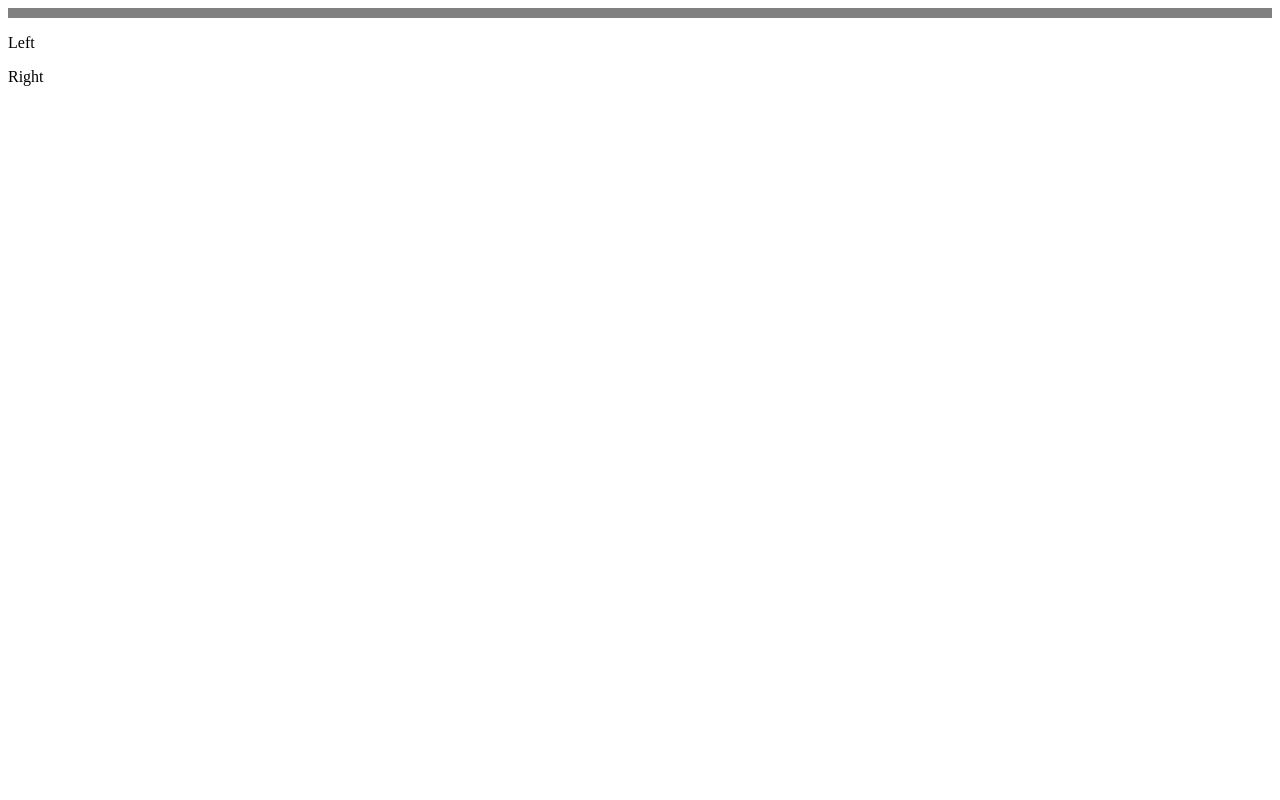
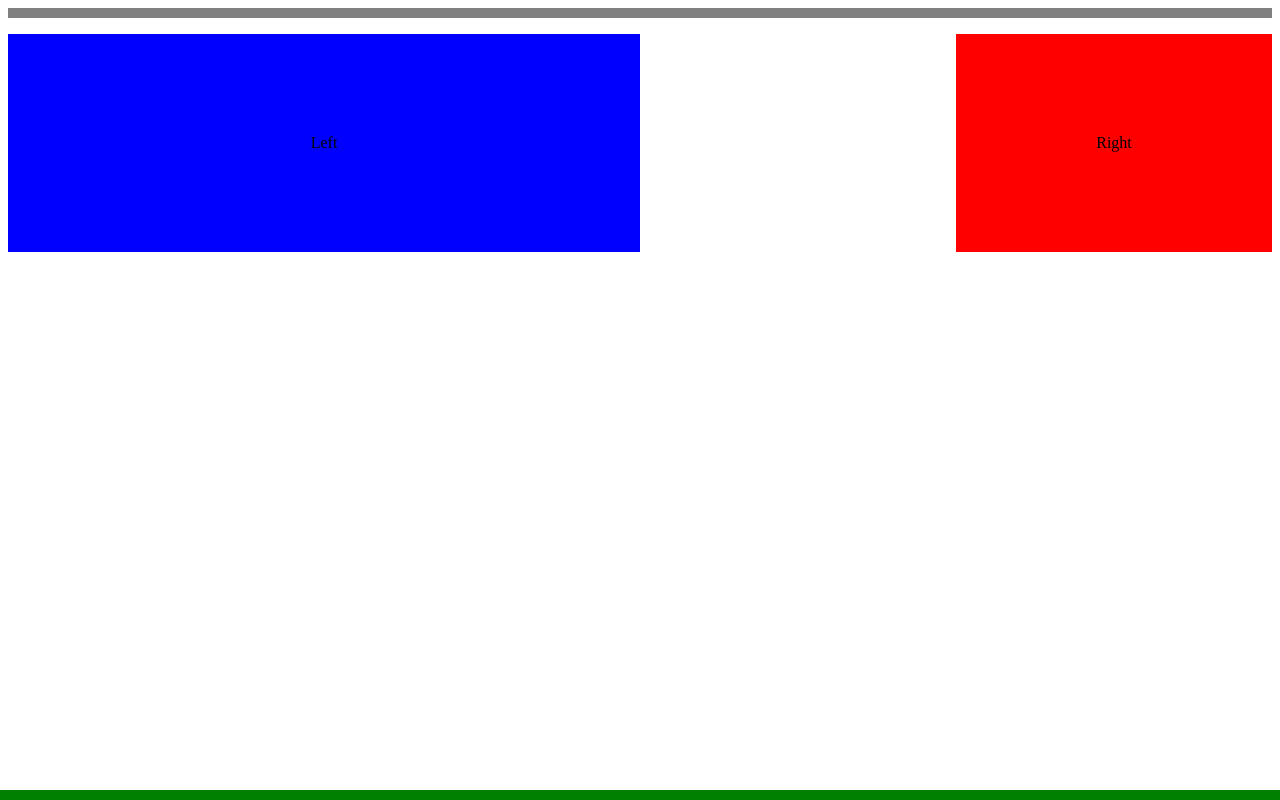
Before and after one commit to Toni-Ty/firstName-lastName-prework, a plain HTML site: page CSS_Assessment/index.html in a window 1280 px wide. Drawn offline with Linux system fonts and the light colour scheme.

Commit message:
add footer and boxes

```diff
--- a/CSS_Assessment/index.html
+++ b/CSS_Assessment/index.html
@@ -17,11 +17,11 @@
           </div>
 
           <div>
-            <p class="div-2">Left</p>
+            <p class="box-1">Left</p>
           </div>
 
           <div>
-            <p class="div-2">Right</p>
+            <p class="box-2">Right</p>
           </div>
 
           <div>
--- a/CSS_Assessment/style.css
+++ b/CSS_Assessment/style.css
@@ -5,3 +5,40 @@
   height: 10px;
   background-color: #808080;
 }
+
+.box-1 {
+    background-color: blue;
+    width: 50%;
+    padding: 100px;
+    text-align: center;
+    float: left;
+    box-sizing: border-box;
+
+
+}
+
+.box-2 {
+    background-color: red;
+    width: 25%;
+    padding: 100px;
+    text-align: center;
+    float: right;
+    box-sizing: border-box;
+}
+
+.footer {
+    /* margin: 0;
+    padding: 0;
+    width: 100%; */
+
+position: absolute;
+
+left: 0;
+
+right: 0;
+
+bottom: 0;
+    height: 10px;
+    background-color: green;
+
+}
```
